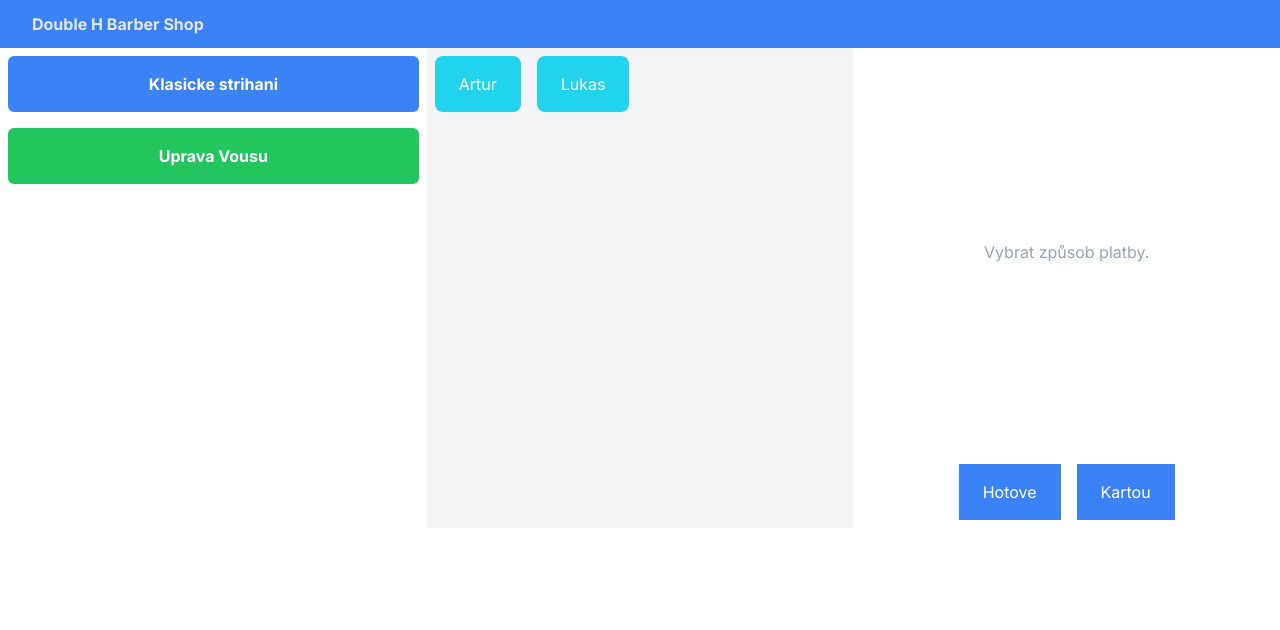
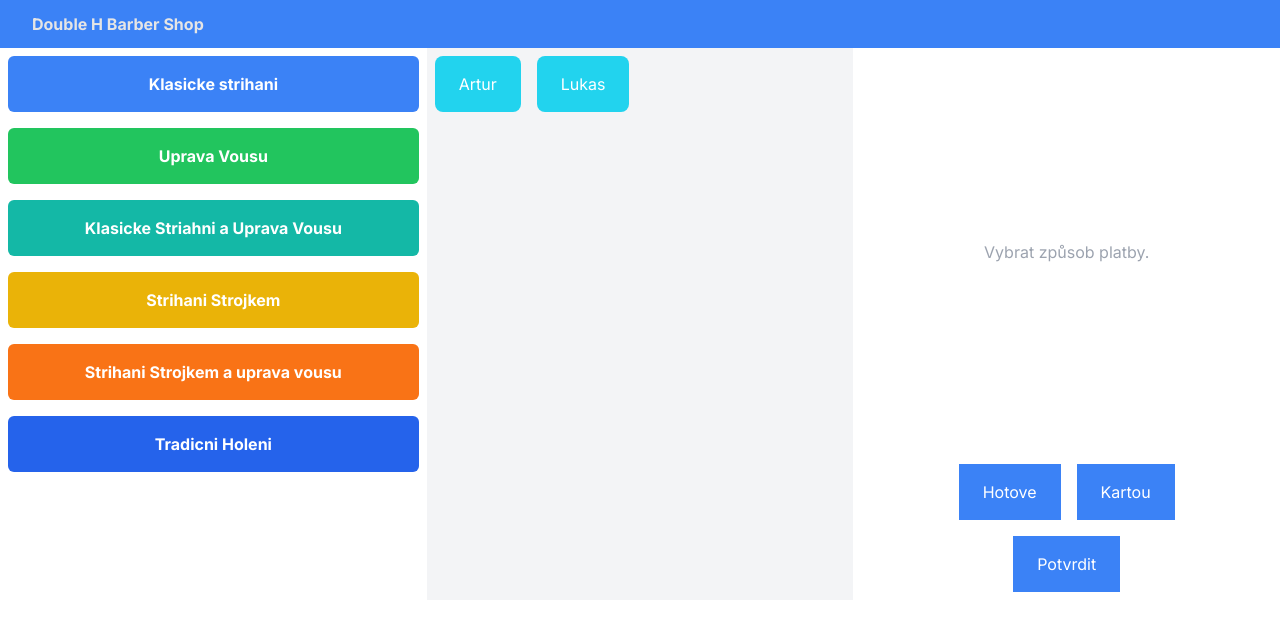
Before and after one commit to ArthurHakobyan/barber-pokladna-system, a Next.js app: page / in a window 1280 px wide. Shown: the top 630 px of the page. Built offline with nearby package versions, Linux system fonts and the light colour scheme.

Commit message:
first app prototype is ready

```diff
--- a/app/components/building-blocks/Button.jsx
+++ b/app/components/building-blocks/Button.jsx
@@ -1,3 +1,4 @@
+'use client'
 import React from "react";
 import { BUTTON_TYPES } from "@/app/data/button-types";
 
--- /dev/null
+++ b/app/components/layout-components/Confirm.jsx
@@ -0,0 +1,12 @@
+import React from "react";
+import Button from "../building-blocks/Button";
+
+const Confirm = (props) => {
+  return (
+    <div className="flex justify-center">
+      <Button btnText={props.btnText} onClick={props.onConfirmClick} />
+    </div>
+  );
+};
+
+export default Confirm;
--- a/app/page.jsx
+++ b/app/page.jsx
@@ -5,32 +5,71 @@ import Service from "./components/layout-components/Service";
 import Navbar from "./components/layout-components/Navbar";
 import Payment from "./components/layout-components/Payment";
 import { BUTTON_TYPES } from "@/app/data/button-types";
+import Confirm from "./components/layout-components/Confirm";
 
 export default function Home() {
+  //STATE OF THE APP
   const [selectedService, setSelectedService] = useState(null);
-  const [selectedBarber, setSelectedBarber] = useState({
-    first: 'Artur',
-    second: 'Lukas'
+  const [selectedBarber] = useState({
+    first: "Artur",
+    second: "Lukas",
+  });
+  const [data, setData] = useState({
+    name: "",
+    service: "",
+    price: "",
+    payment: "",
   });
   const [price, setPrice] = useState(null);
 
+  //SERVICES BUTTONS ACTIONS
   const handleStrihani = (serviceName) => {
     setSelectedService(serviceName);
+    setData({ ...data, price: "550", service: serviceName });
     setPrice(550);
   };
 
   const handleVousy = (serviceName) => {
     setSelectedService(serviceName);
+    setData({ ...data, price: "390", service: serviceName });
     setPrice(390);
   };
 
-  const handleBarberClick = (barberName) => {
-    console.log(barberName)
+  const handleStrihaVousy = (serviceName) => {
+    setSelectedService(serviceName);
+    setData({ ...data, price: "890", service: serviceName });
+    setPrice(890);
   };
 
+  const handleStrojek = (serviceName) => {
+    setSelectedService(serviceName);
+    setData({ ...data, price: "390", service: serviceName });
+    setPrice(390);
+  };
+
+  const handleStrojekaVousy = (serviceName) => {
+    setSelectedService(serviceName);
+    setData({ ...data, price: "690", service: serviceName });
+    setPrice(690);
+  };
+  const handleHoleni = (serviceName) => {
+    setSelectedService(serviceName);
+    setData({ ...data, price: "450", service: serviceName });
+    setPrice(450);
+  };
+
+  // BARBERS BUTTONS ACTION
+  const handleBarberClick = (barberName) => {
+    setData({ ...data, name: barberName });
+  };
+
+  //PAYMENTS BUTTONS ACTION
   const handlePyamentClick = (paymentName) => {
+    setData({ ...data, payment: paymentName });
+  };
 
-    console.log(selectedService, price, paymentName);
+  const handleConfirmClick = () => {
+    console.log(data);
   };
 
   return (
@@ -39,7 +78,9 @@ export default function Home() {
         <div>
           <Navbar />
         </div>
+        {/* APP WRAPPER */}
         <div className="flex">
+          {/* SERVICES WRAPPER */}
           <div className="flex-col flex-1">
             <Service
               serviceName="Klasicke strihani"
@@ -53,8 +94,33 @@ export default function Home() {
               onServiceClick={handleVousy}
               price={price}
             />
+            <Service
+              serviceName="Klasicke Striahni a Uprava Vousu"
+              type={BUTTON_TYPES.KOMPLET}
+              onServiceClick={handleStrihaVousy}
+              price={price}
+            />
+            <Service
+              serviceName="Strihani Strojkem"
+              type={BUTTON_TYPES.STROJEK}
+              onServiceClick={handleStrojek}
+              price={price}
+            />
+            <Service
+              serviceName="Strihani Strojkem a uprava vousu"
+              type={BUTTON_TYPES.STROJEKKOMPLET}
+              onServiceClick={handleStrojekaVousy}
+              price={price}
+            />
+            <Service
+              serviceName="Tradicni Holeni"
+              type={BUTTON_TYPES.HOLENI}
+              onServiceClick={handleHoleni}
+              price={price}
+            />
           </div>
 
+          {/* BARBERS WRAPPER */}
           <div className="flex flex-1 bg-gray-100">
             <Barber
               barberName={selectedBarber.first}
@@ -67,10 +133,14 @@ export default function Home() {
               onBarberClick={handleBarberClick}
             />
           </div>
+
+          {/* PAYMENTS WRAPPER */}
           <div className="flex-1">
+            {/* DATA TABLE */}
             <div className=" text-center py-[45%]">
               <p className="text-gray-400">Vybrat způsob platby.</p>
             </div>
+
             <div className="flex justify-center items-center">
               <Payment
                 selectedService={selectedService}
@@ -85,6 +155,9 @@ export default function Home() {
                 paymentName="Kartou"
               />
             </div>
+
+            {/* CONFIRM BUTTON */}
+            <Confirm onConfirmClick={handleConfirmClick} btnText="Potvrdit" />
           </div>
         </div>
       </section>
```
